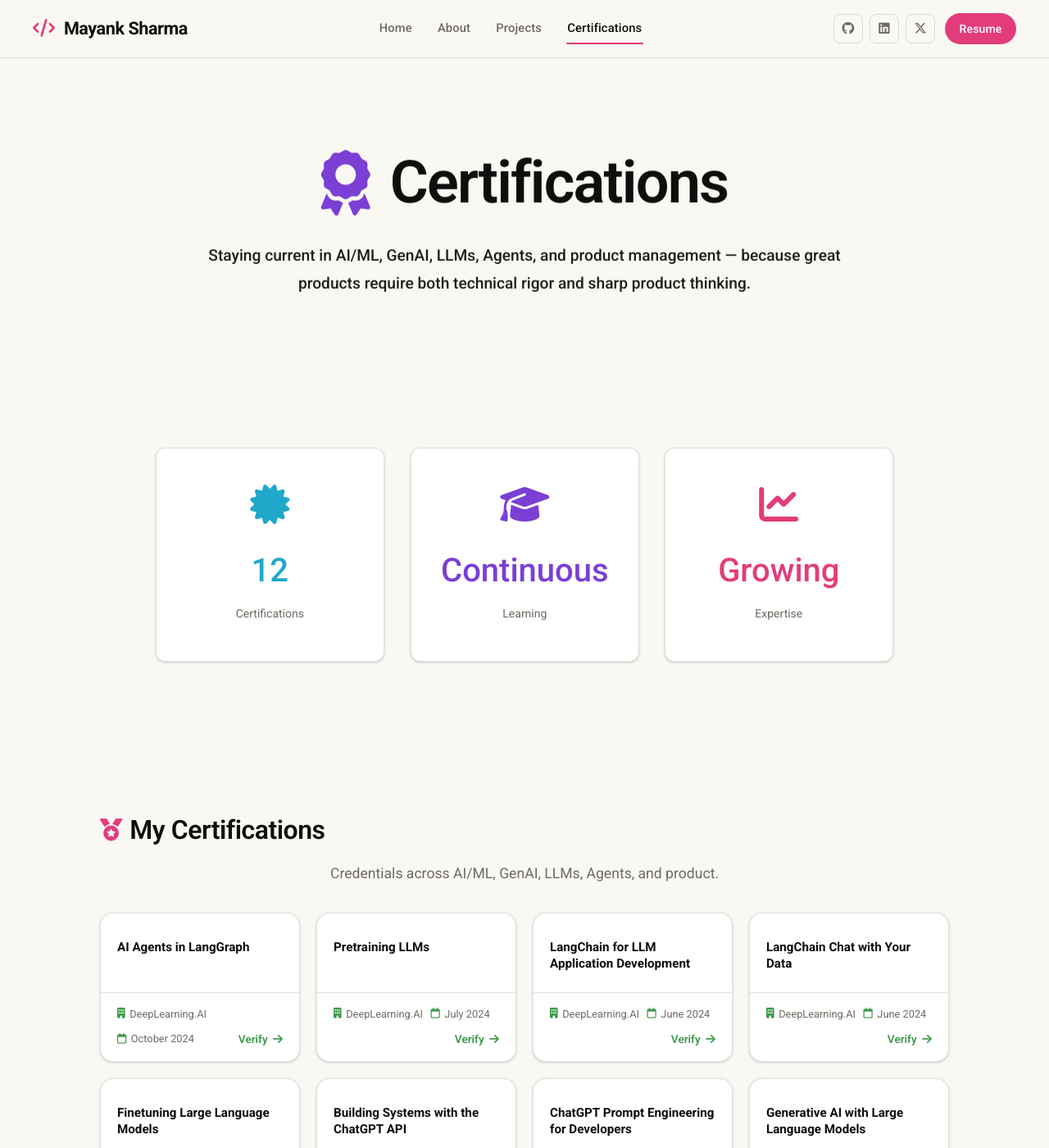
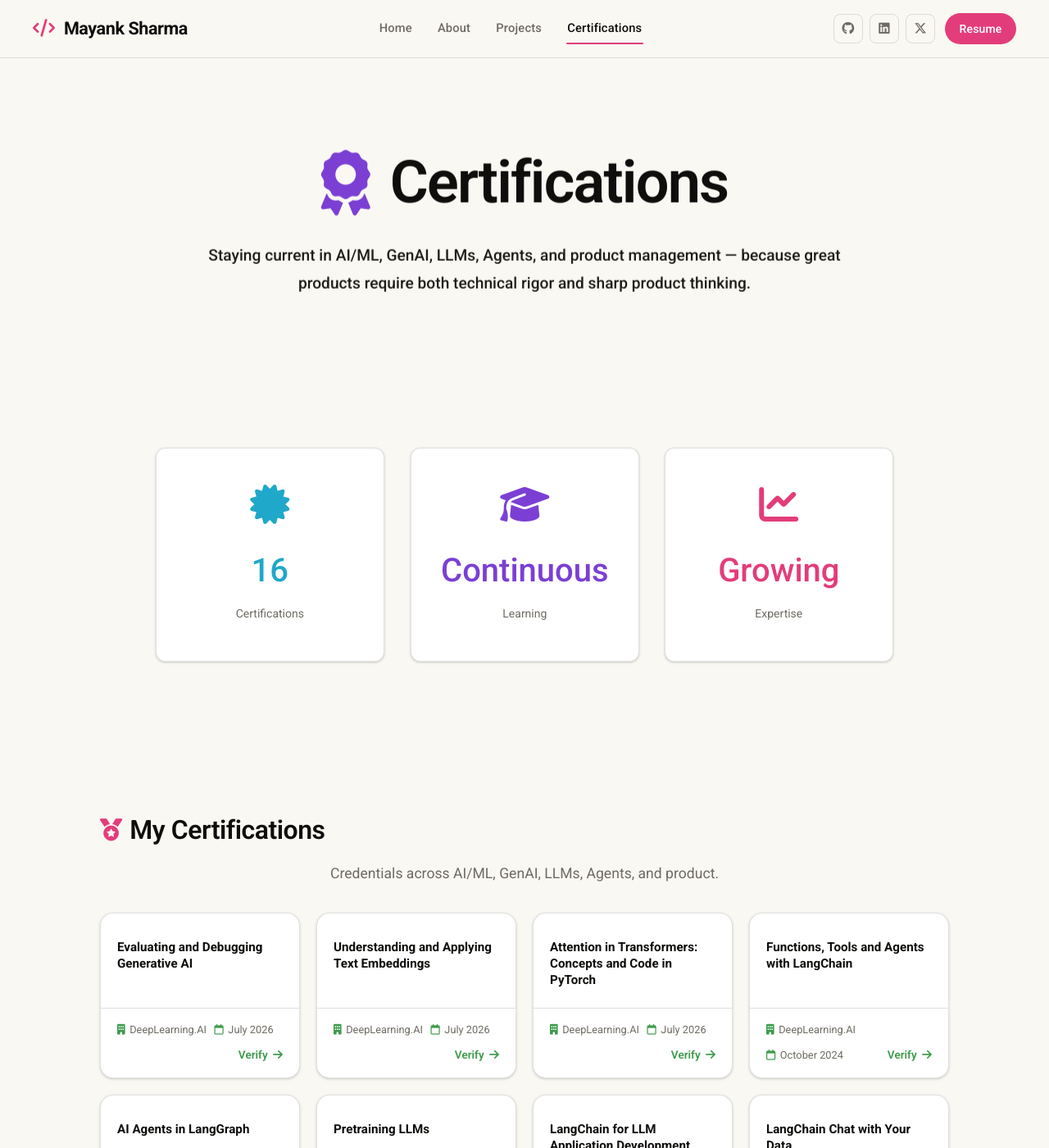
Before and after one commit to mayank1101/mayank1101.github.io, a Jekyll site: the page built from certifications.html, in a window 1280 px wide and 1400 px high. Shown: the whole window at 82% size. Built offline with Jekyll 4.4.1, drawn with Linux system fonts in a browser that asks for light colours.

Commit message:
updated certifications

```diff
--- a/_data/certifications.yml
+++ b/_data/certifications.yml
@@ -9,6 +9,30 @@
 #   date: "June 2026"
 #   credential_id: "nlcert2gr09bz2a8s6b2a4"
 #   credential_url: "https://nextleap.app/certificates/verify/nlcert2gr09bz2a8s6b2a4"
+
+- name: "Evaluating and Debugging Generative AI"
+  organization: "DeepLearning.AI"
+  date: "July 2026"
+  credential_id: "1e93077a-474e-4d91-add2-69e7a3878a02"
+  credential_url: "https://learn.deeplearning.ai/accomplishments/1e93077a-474e-4d91-add2-69e7a3878a02"
+
+- name: "Understanding and Applying Text Embeddings"
+  organization: "DeepLearning.AI"
+  date: "July 2026"
+  credential_id: "90f57c96-bb2d-400d-8f9e-e23165477120"
+  credential_url: "https://learn.deeplearning.ai/accomplishments/90f57c96-bb2d-400d-8f9e-e23165477120"
+
+- name: "Attention in Transformers: Concepts and Code in PyTorch"
+  organization: "DeepLearning.AI"
+  date: "July 2026"
+  credential_id: "bbb065ed-e924-404e-8b3b-fdc9a57696ac"
+  credential_url: "https://learn.deeplearning.ai/accomplishments/bbb065ed-e924-404e-8b3b-fdc9a57696ac"
+
+- name: "Functions, Tools and Agents with LangChain"
+  organization: "DeepLearning.AI"
+  date: "October 2024"
+  credential_id: "48f2a88b-b94f-493d-9a61-462196133b71"
+  credential_url: "https://learn.deeplearning.ai/accomplishments/48f2a88b-b94f-493d-9a61-462196133b71"
 
 - name: "AI Agents in LangGraph"
   organization: "DeepLearning.AI"
```
